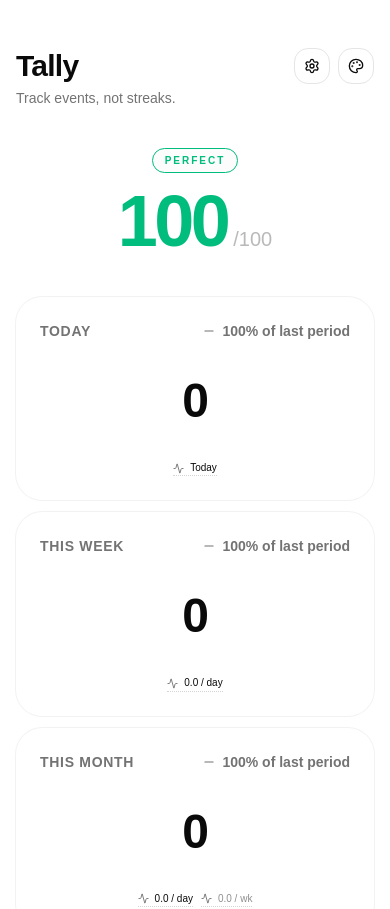
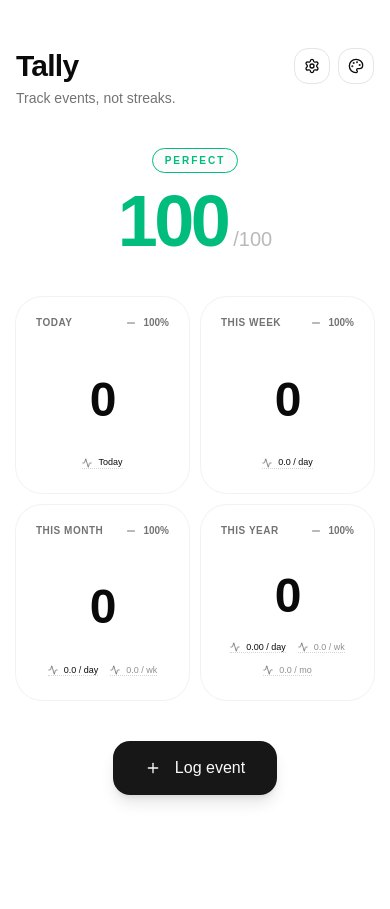
Before and after one commit to AI-Elbaz/tally, a React (Vite) app: page / in a window 390 px wide. Shown: the top 909 px of the page. After the commit the page ends 844 px from the top, so only its background shows below. Built offline with nearby package versions, Linux system fonts and the light colour scheme.

Commit message:
feat: use grid layout for mobile, ui fixes

```diff
--- a/src/App.tsx
+++ b/src/App.tsx
@@ -25,7 +25,7 @@
 
   return (
     <div className="min-h-screen bg-background text-foreground flex">
-      <div className="flex flex-col mx-auto w-full justify-between gap-10 max-w-5xl px-4 sm:px-6 lg:px-8 pt-12 pb-12">
+      <div className="flex flex-col mx-auto w-full justify-between gap-10 max-w-4xl px-4 sm:px-6 lg:px-8 pt-12 pb-12">
         <div className="flex items-start justify-between">
           <div>
             <h1 className="text-3xl font-semibold tracking-tight">Tally</h1>
@@ -55,7 +55,7 @@
           </div>
         </div>
 
-        <div className="flex-1 grid grid-cols-1 md:grid-cols-2 md:grid-rows-2 gap-3 justify-center items-center">
+        <div className="flex-1 grid grid-cols-2 grid-rows-2 gap-3 justify-center items-center w-full h-full">
           {tickers.map(t => (
             <TickerCard key={t.key} ticker={t} />
           ))}
--- a/src/components/add-event-drawer.tsx
+++ b/src/components/add-event-drawer.tsx
@@ -71,7 +71,7 @@
               value={type}
               onValueChange={setType}
               disabled={eventTypes.length === 0}>
-              <SelectTrigger>
+              <SelectTrigger className="w-full">
                 <SelectValue placeholder="Select type" />
               </SelectTrigger>
               <SelectContent>
@@ -123,18 +123,14 @@
         </div>
 
         {/* Footer Actions */}
-        <div className="p-4 border-t border-border flex gap-2">
-          <DrawerClose asChild>
-            <Button variant="outline" className="flex-1">
-              Cancel
-            </Button>
-          </DrawerClose>
+        <div className="p-4 flex">
           <DrawerClose asChild>
             <Button
               onClick={handleSubmit}
+              size="lg"
               className="flex-1"
               disabled={eventTypes.length === 0}>
-              <Plus size={16} className="mr-2" />
+              <Plus />
               Log event
             </Button>
           </DrawerClose>
--- a/src/components/theme-drawer.tsx
+++ b/src/components/theme-drawer.tsx
@@ -9,15 +9,13 @@
 import {Check, Palette} from "lucide-react";
 import {THEMES} from "@/configs";
 import {Button} from "./ui/button";
-import {useState} from "react";
 import {useTheme} from "next-themes";
 
 export function ThemeDrawer() {
-  const [open, setOpen] = useState(false);
   const {theme, setTheme} = useTheme();
 
   return (
-    <Drawer open={open} onOpenChange={setOpen}>
+    <Drawer>
       <DrawerTrigger asChild>
         <Button
           variant="outline"
--- a/src/components/ticker-card.tsx
+++ b/src/components/ticker-card.tsx
@@ -3,7 +3,7 @@
 import type {Ticker} from "@/types";
 import {ChartDrawer} from "./chart-drawer";
 import {calculateTickerMetrics, getRateExplanation} from "@/utils";
-import {Tooltip, TooltipTrigger, TooltipContent} from "./ui/tooltip";
+import {Tooltip, TooltipTrigger, TooltipContent} from "@/components/ui/tooltip";
 import {cn} from "@/lib/utils";
 
 export function TickerCard({ticker}: {ticker: Ticker}) {
@@ -16,50 +16,60 @@
 
   return (
     <ChartDrawer period={key}>
-      <Card className="cursor-pointer active:scale-[0.98] transition-all duration-200 select-none size-full border-border/50 hover:border-foreground/20 relative overflow-hidden">
-        <CardContent className="h-full w-full relative group flex flex-col justify-between">
-          <div className="flex justify-between gap-3 items-start w-full">
-            <p className="text-sm font-bold text-muted-foreground uppercase tracking-wider">
+      <Card className="py-2 px-1 cursor-pointer active:scale-[0.98] transition-all duration-200 select-none w-full h-full border-border/50 hover:border-foreground/20 relative overflow-hidden">
+        <CardContent className="p-0 h-full w-full relative group flex flex-col justify-between">
+          {/* Top Section */}
+          <div className="px-4 sm:px-5 py-3 sm:py-4 w-full">
+            <div className="flex justify-between items-start w-full gap-2">
+              <p className="text-[10px] sm:text-sm font-bold text-muted-foreground uppercase tracking-wider leading-tight">
                 {label}
               </p>
-            <div className="flex items-center gap-1.5">
-              {isFlat && <Minus size={14} className="text-muted-foreground" />}
-              {isUp && <TrendingUp size={14} className="text-destructive" />}
+
+              <div className="flex items-center gap-1.5 shrink-0">
+                {isFlat && (
+                  <Minus size={12} className="text-muted-foreground" />
+                )}
+                {isUp && <TrendingUp size={12} className="text-destructive" />}
                 {isDown && (
-                <TrendingDown size={14} className="text-emerald-500" />
+                  <TrendingDown size={12} className="text-emerald-500" />
                 )}
+
                 <span
                   className={cn(
-                  "text-sm font-semibold",
+                    "text-[10px] sm:text-sm font-semibold tabular-nums leading-none",
                     isFlat
                       ? "text-muted-foreground"
                       : isUp
                         ? "text-destructive"
                         : "text-emerald-500",
                   )}>
-                {isFlat
-                  ? "100% of last period"
-                  : `${isUp ? "+" : ""}${diff} (${isUp ? "+" : ""}${pct}%)`}
+                  {isFlat ? "100%" : `${isUp ? "+" : ""}${diff} (${pct}%)`}
                 </span>
               </div>
             </div>
-          <div className="flex-1 flex min-h-30 items-center justify-center">
-            <p className="text-5xl sm:text-7xl font-bold tabular-nums tracking-tight text-foreground leading-none">
+          </div>
+
+          {/* Middle Section */}
+          <div className="flex items-center justify-center px-4">
+            <p className="text-5xl sm:text-6xl font-bold tabular-nums tracking-tight text-foreground leading-none">
               {current}
             </p>
           </div>
-          <div className="flex justify-center items-center gap-2 sm:gap-4 text-[10px] sm:text-xs font-medium tabular-nums">
+
+          {/* Bottom Section */}
+          <div className="px-4 sm:px-5 pb-4 sm:pb-5 flex-wrap w-full flex justify-center items-center gap-3 text-[9px] sm:text-[10px] font-medium tabular-nums">
             {rates.map((rate, i) => (
               <Tooltip key={i}>
                 <TooltipTrigger asChild>
-                  <div className="flex items-center gap-1.5 cursor-help border-b border-dotted border-muted-foreground/30 hover:border-foreground/50 transition-colors">
-                    <Activity size={11} className="text-muted-foreground" />
+                  <div className="flex items-center gap-1.5 cursor-help border-b border-dotted border-muted-foreground/30 hover:border-foreground/50 transition-colors shrink-0">
+                    <Activity size={10} className="text-muted-foreground" />
                     <span
-                      className={
+                      className={cn(
+                        "leading-none",
                         i > 0
                           ? "opacity-80 text-muted-foreground"
-                          : "text-foreground"
-                      }>
+                          : "text-foreground",
+                      )}>
                       {rate}
                     </span>
                   </div>
--- a/src/configs.ts
+++ b/src/configs.ts
@@ -61,7 +61,7 @@
     id: "default",
     name: "System Default",
     description: "Follows system preference",
-    previewBg: "#ffffff", // Just for the drawer chip
+    previewBg: "#ffffff",
     previewFg: "#09090b",
   },
   {
--- a/src/providers/theme-provider.tsx
+++ b/src/providers/theme-provider.tsx
@@ -1,5 +1,6 @@
 "use client";
 
+import {THEMES} from "@/configs";
 import {ThemeProvider as NextThemesProvider} from "next-themes";
 
 export function ThemeProvider({children}: {children: React.ReactNode}) {
@@ -9,14 +10,7 @@
       defaultTheme="system"
       enableSystem
       disableTransitionOnChange
-      themes={[
-        "theme-default",
-        "theme-sage",
-        "theme-sky",
-        "theme-lavender",
-        "theme-blush",
-        "theme-sand",
-      ]}>
+      themes={THEMES.map(theme => theme.id)}>
       {children}
     </NextThemesProvider>
   );
```
Lines whose indentation alone changed are shown as unchanged.
